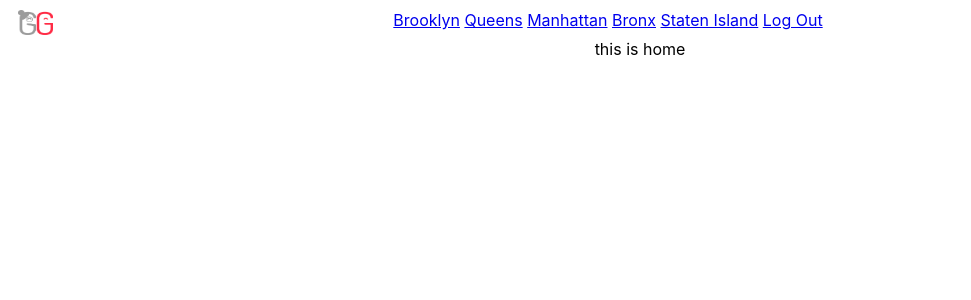
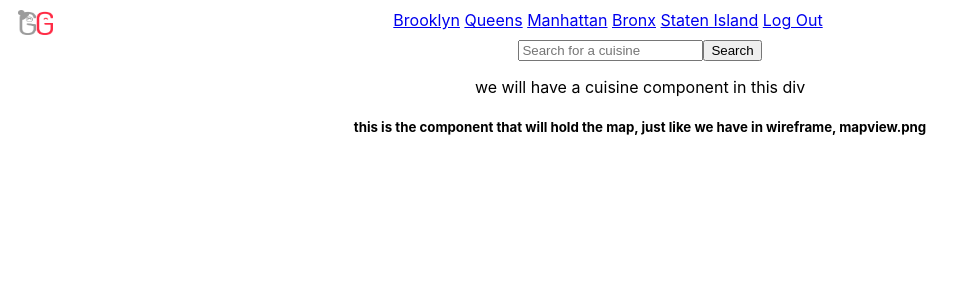
Before and after one commit to jmezalon/GrannyGrub, a React (Create React App) app in the folder frontend/: page /home in a window 1280 px wide. Shown: the top 300 px of the page, without its empty margins (0-971 px from the left). Built offline with nearby package versions, Linux system fonts and the light colour scheme.

Commit message:
about to make first axios call

```diff
--- a/frontend/src/Components/LandingPage/Home.js
+++ b/frontend/src/Components/LandingPage/Home.js
@@ -4,7 +4,25 @@ class Home extends React.Component {
   render() {
     return (
       <>
-        <div className="home">this is home</div>
+        <div className="home">
+          <form>
+            <input
+              className="searchbar"
+              type="text"
+              placeholder="Search for a cuisine"
+            />
+            <button>Search</button>
+          </form>
+          <div>
+            <p>we will have a cuisine component in this div</p>
+          </div>
+          <div>
+            <h5>
+              this is the component that will hold the map, just like we have in
+              wireframe, mapview.png
+            </h5>
+          </div>
+        </div>
       </>
     );
   }
```
Also changed, not shown: frontend/public/manifest.json.
